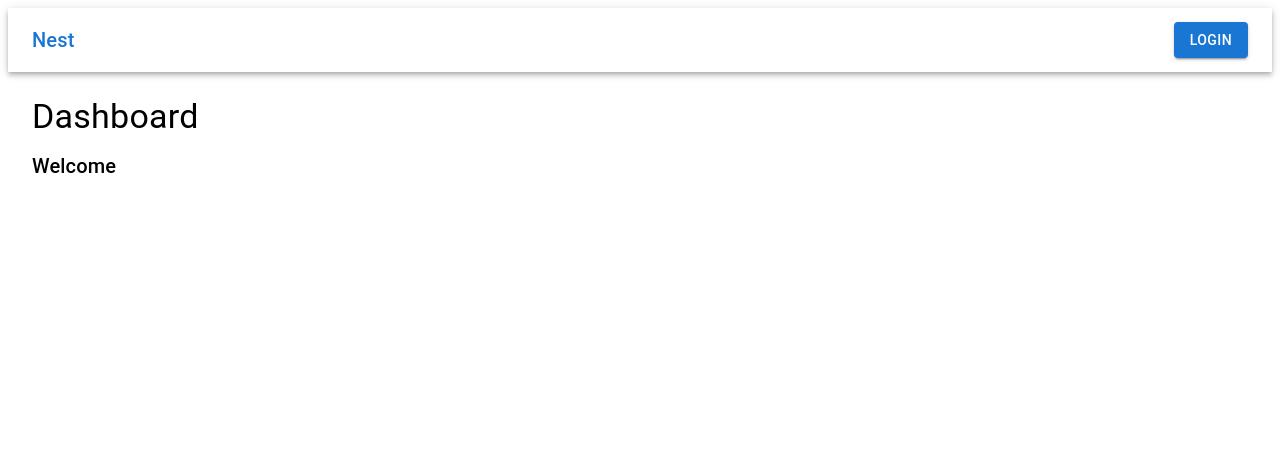
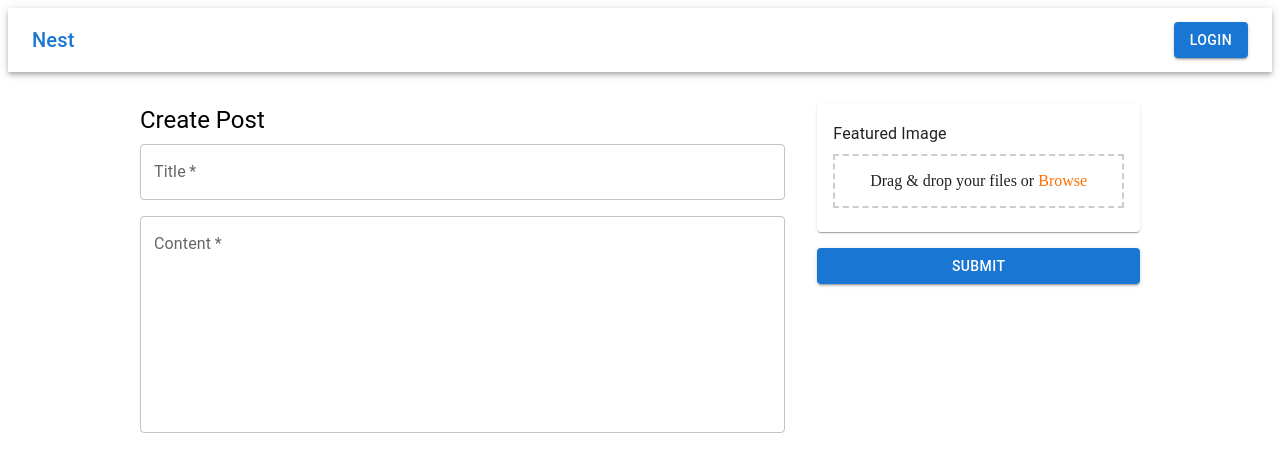
Before and after one commit to d3v-tino/nest-forum, a React (Create React App) app in the folder frontend/: page /nest-forum/create in a window 1280 px wide. Before the commit this address led to /nest-forum. Shown: the top 472 px of the page. Built offline with nearby package versions, Linux system fonts and the light colour scheme; no server answers.

Commit message:
frontend posts creation works

```diff
--- a/frontend/src/App.tsx
+++ b/frontend/src/App.tsx
@@ -4,6 +4,7 @@ import { Register } from "./pages/Register";
 import { Dashboard } from "./pages/Dashboard";
 import { Login } from "./pages/Login";
 import { Navbar } from "./components/Navbar";
+import { Create } from "./pages/Create";
 
 const App: React.FC = () => {
   return(
@@ -13,6 +14,7 @@ const App: React.FC = () => {
         <Route path="/" element={<Dashboard />} />
         <Route path="/login" element={<Login />} />
         <Route path="/register" element={<Register />} />
+        <Route path="create" element={<Create />} />
         <Route path="*" element={<Navigate to="/" />} />
       </Routes>
     </Router>
--- a/frontend/src/api/endpoints.ts
+++ b/frontend/src/api/endpoints.ts
@@ -1,4 +1,5 @@
 export const API_ENDPOINTS = {
     REGISTER: "auth/register",
-    LOGIN: "auth/login"
+    LOGIN: "auth/login",
+    POSTS: "posts"
 }
--- /dev/null
+++ b/frontend/src/api/models/post.ts
@@ -0,0 +1,8 @@
+import { api } from "../apiClient";
+import { API_ENDPOINTS } from "../endpoints";
+
+export const createpost = async ({ title, content }:{ title: string, content: string }, token: string) => {
+    return await api.post(API_ENDPOINTS.POSTS, { title, content }, { Authorization: `Bearer ${token}` });
+};
+
+export const getallposts = async () => api.get(API_ENDPOINTS.POSTS);
--- a/frontend/src/components/Navbar.tsx
+++ b/frontend/src/components/Navbar.tsx
@@ -14,7 +14,7 @@ export const Navbar = () => {
                 <Box>
                     {isLoggedIn ? (
                         <Box sx={{ display: "flex", alignItems: "center", gap: 2 }}>
-                        <Link onClick={() => navigate("/create")} variant="h6">Create post</Link>
+                        <Link onClick={() => navigate("/create")} variant="h6">Create Post</Link>
                         <Link onClick={() => navigate("/profile")} variant="h6">Profile</Link>
                         <Box>
                             <Button variant="contained" onClick={() => { logout(); navigate("/login"); console.log(isLoggedIn);}}>Logout</Button>
--- /dev/null
+++ b/frontend/src/pages/Create.tsx
@@ -0,0 +1,81 @@
+import React, { useState } from "react";
+import { useNavigate } from "react-router-dom";
+import {
+    Box,
+    Button,
+    Card,
+    CardContent,
+    TextField,
+    Typography,
+  } from "@mui/material";
+import { createpost } from "../api/models/post";
+import { useAuth } from "../context/AuthContext";
+
+export const Create = () => {
+    const [title, setTitle] = useState("");
+    const [content, setContent] = useState("");
+    const { token } = useAuth();
+    const navigate = useNavigate();
+
+    const handleSubmit = async () => {
+        try {
+          if (typeof token === "string" && token.trim()) {
+            const result = await createpost({ title, content }, token);
+            navigate("/dashboard");
+          } else {
+            console.error("You need to be logged in to create a post");
+            alert("You need to be logged in to create a post");
+          }
+        } catch (error) {
+          console.error("Post creation error:", error);
+          alert("Failed to create post. Please try again.");
+        }
+      };
+
+    return(
+        <Box display="flex" flexDirection="row" gap={4} p={4} maxWidth="1000px" mx="auto">
+        {/* Main Form */}
+        <Box flex={2}>
+            <Typography variant="h5" gutterBottom>
+            Create Post
+            </Typography>
+
+            <Box component="form" display="flex" flexDirection="column" gap={2}>
+            <TextField label="Title" required fullWidth onChange={(e) => setTitle(e.target.value)} />
+            <TextField
+                label="Content"
+                required
+                multiline
+                minRows={8}
+                fullWidth
+                onChange={(e) => setContent(e.target.value)}
+            />
+            </Box>
+        </Box>
+
+        {/* Side Panel */}
+        <Box flex={1} display="flex" flexDirection="column" gap={2}>
+            <Card>
+            <CardContent>
+                <Typography variant="subtitle1" gutterBottom>
+                Featured Image
+                </Typography>
+                <Box
+                sx={{
+                    border: "2px dashed #ccc",
+                    padding: 2,
+                    textAlign: "center",
+                    cursor: "pointer",
+                }}
+                >
+                Drag & drop your files or <span style={{ color: "#ff6f00" }}>Browse</span>
+                </Box>
+            </CardContent>
+            </Card>
+            <Button variant="contained" color="primary" onClick={handleSubmit}>
+            Submit
+            </Button>
+        </Box>
+        </Box>
+  );
+};
```
